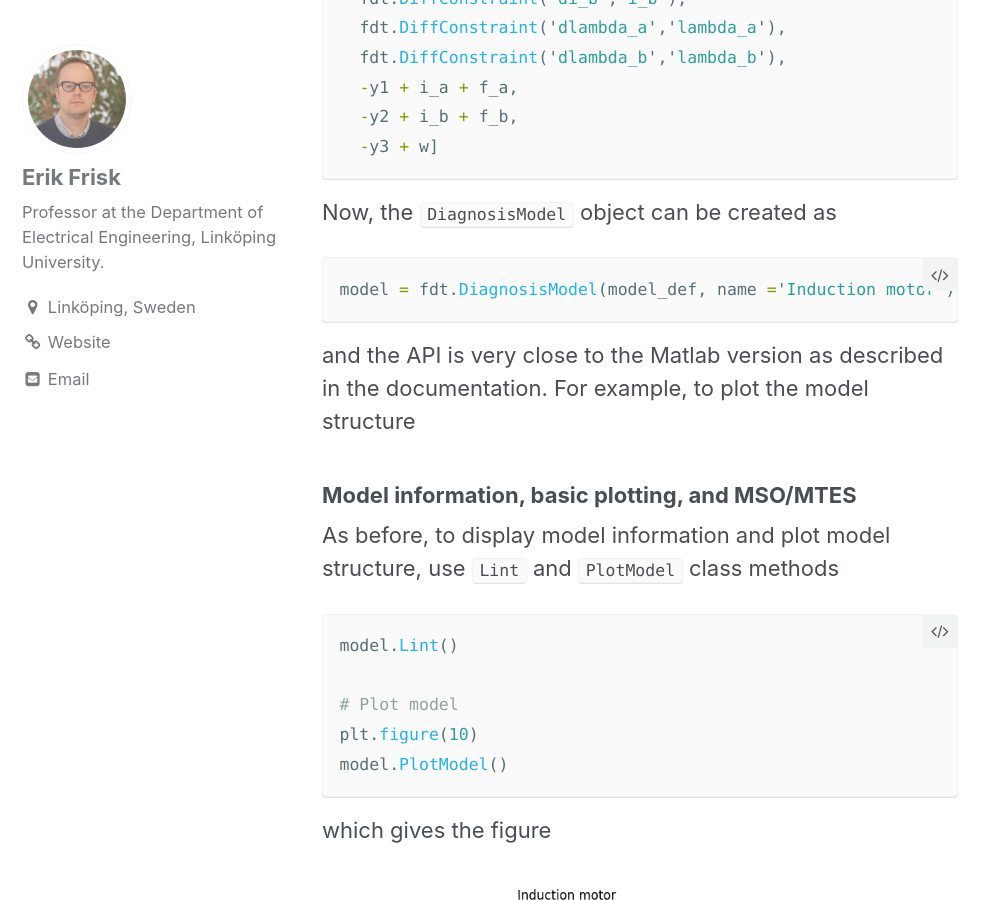
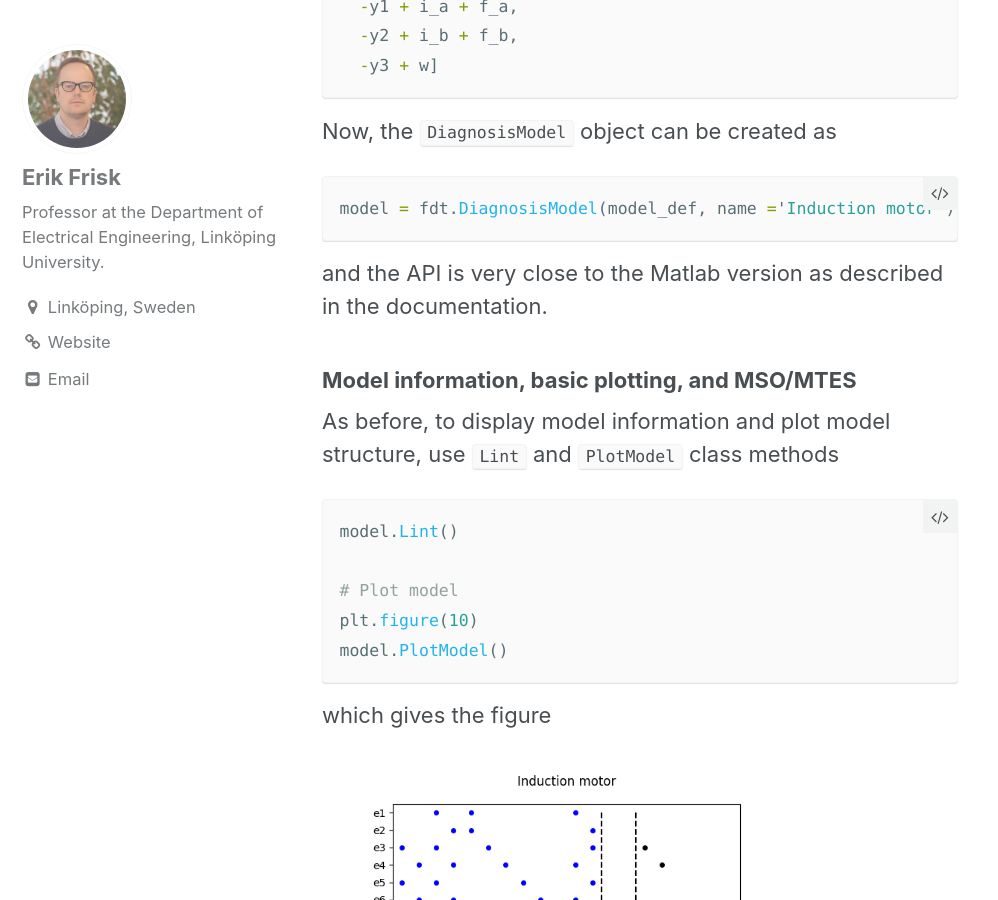
Before and after one commit to faultdiagnosistoolbox/faultdiagnosistoolbox.github.io, a Jekyll site: the page built from _posts/tutorials/2020-07-07-python-intro.md, in a window 1280 px wide and 900 px high, scrolled down 3313 px. Shown: the whole window, without its empty margins (0-998 px from the left). Built offline with Jekyll 4.4.1, drawn with Linux system fonts in a browser that asks for light colours; comment, search, counter and statistics services are not loaded; some of the changed text lies outside the part shown.

Commit message:
Fixed typo3

````diff
--- a/_posts/tutorials/2020-07-07-python-intro.md
+++ b/_posts/tutorials/2020-07-07-python-intro.md
@@ -44,9 +44,6 @@
 <p>
 <img src="/assets/tutorials/induction_motor_model_y.png" width="20%" align="centering"/>
 </p>
-```python
-import faultdiagnosistoolbox as fdt
-```
 
 The modeling part is where the main differences between Python and Matlab versions are. This is due to that [SymPy](https://www.sympy.org/) is used instead of the symbolic toolbox in Matlab. Therefore, let's import the toolbox and sympy (and matplotlib since we want to plot)
 ```python
@@ -99,7 +96,7 @@
 ```python
 model = fdt.DiagnosisModel(model_def, name ='Induction motor')
 ```
-and the API is very close to the Matlab version as described in the documentation. For example, to plot the model structure
+and the API is very close to the Matlab version as described in the documentation.
 
 <a name="msomtes"/>
 ### Model information, basic plotting, and MSO/MTES
@@ -143,7 +140,7 @@
 ```
 which gives the figure
 <p>
-<img src="/assets/tutorials/induction_dmplot.png" width="85%" align="centering"/>
+<img src="/assets/tutorials/induction_dmplot.png" width="75%" align="centering"/>
 </p>
 For more details, see Mattias Krysander, Jan Åslund, and Mattias Nyberg, "[_An Efficient Algorithm for Finding Minimal Over-constrained Sub-systems
 for Model-based Diagnosis_](http://dx.doi.org/10.1109/TSMCA.2007.909555)".
````
